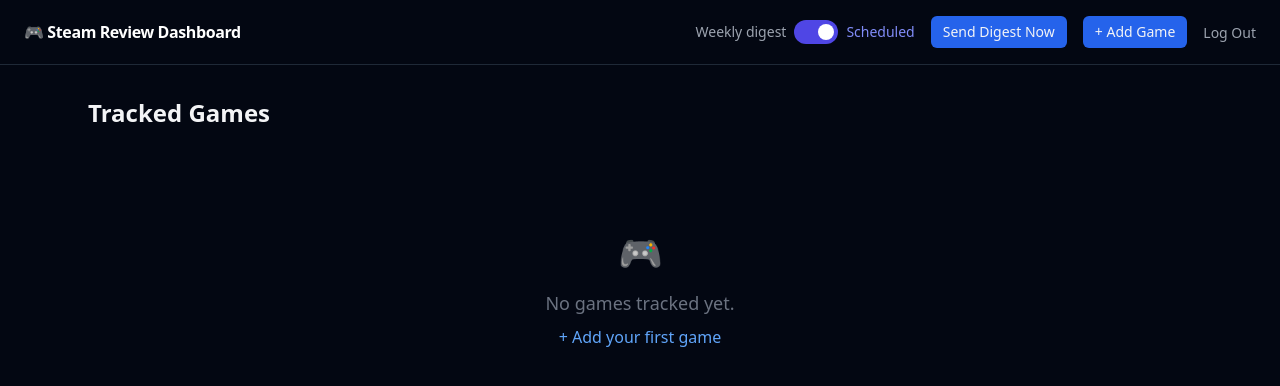
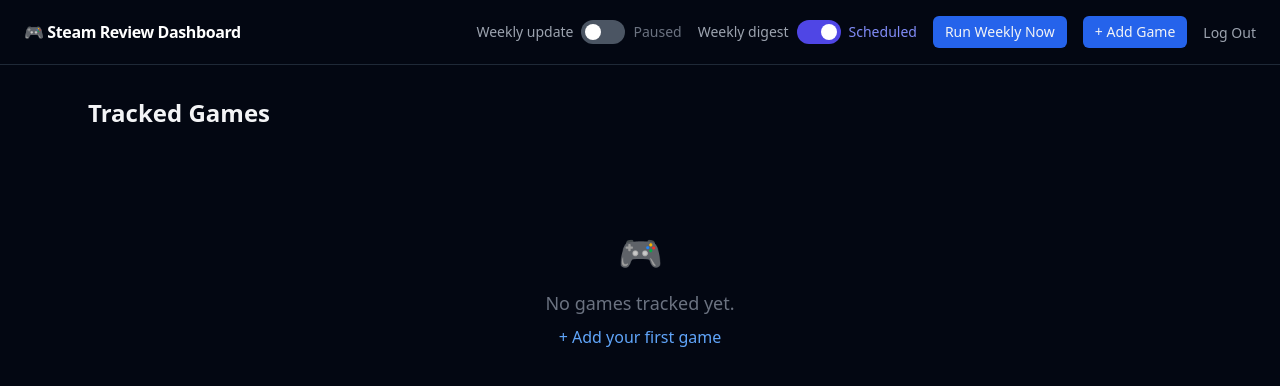
Before and after one commit to jtpaek429/steamreviewagent, a Flask app: page / in a window 1280 px wide. Shown: the top 386 px of the page. Run offline with Flask 3, Linux system fonts and the light colour scheme; the visitor is signed in with stand-in values (Sample User, id 1); data that the repository does not hold is empty.

Commit message:
Add weekly dashboard update toggle, 0-review messaging, and Railway cron webhook
- Weekly update toggle (teal): updates all tracked games with last Mon-Sun week's
  data on schedule, independent of the digest email toggle. Rewrites _run_digest
  as the single combined weekly runner with proper Mon-Sun date anchoring (fixes
  prior misalignment where runs saved with today's date instead of the Sunday).

- 0-review sentinel runs: games with no reviews in a period now save a run with
  review_count=0 so the dashboard date advances and shows "No reviews in this
  period" rather than stale data from the previous week.

- Index card copy: replaces "X reviews in last 7 days · run_date" with
  "Last Review Period: [Mon] – [Sun, YYYY]" + "X reviews analyzed".

- /admin/run-weekly webhook: Bearer-token-protected POST endpoint for the Railway
  cron service. start.sh branches on $RAILWAY_SERVICE_NAME so both services share
  one railway.toml.

Co-Authored-By: Claude Sonnet 4.6 <noreply@anthropic.com>

```diff
--- a/app.py
+++ b/app.py
@@ -39,6 +39,7 @@ app = Flask(__name__)
 app.secret_key = os.environ.get("FLASK_SECRET_KEY", "dev-secret-change-me")
 
 ADMIN_PASSWORD = os.environ.get("ADMIN_PASSWORD", "")
+WEEKLY_SECRET  = os.environ.get("WEEKLY_SECRET", "")
 
 init_db()
 
@@ -48,6 +49,7 @@ def inject_globals():
     is_admin = session.get("is_admin", False)
     return {
         "digest_enabled": get_setting("digest_schedule_enabled", "1") == "1" if is_admin else False,
+        "dashboard_update_enabled": get_setting("dashboard_update_enabled", "0") == "1" if is_admin else False,
     }
 
 
@@ -262,50 +264,125 @@ def _run_send_email(app_id: str, to_email: str, job_id: str) -> None:
 
 
 def _run_digest(job_id: str) -> None:
-    """Run the full pipeline for all digest-enabled games and send consolidated email."""
+    """Combined weekly job: update dashboard data for all games and/or send digest email.
+
+    Respects two independent toggles:
+    - dashboard_update_enabled: analyze the last complete Mon–Sun week for ALL tracked games
+    - digest_schedule_enabled:  send a consolidated email for digest-enabled games
+
+    Always uses proper Mon–Sun date anchoring (run_date = Sunday ending the week).
+    Games with no reviews in the window get a sentinel run (review_count=0) so the
+    dashboard shows "No reviews in this period" rather than stale data.
+    """
     from email_sender import send_multi_digest
 
     try:
-        db_games = [g for g in get_games() if g["include_in_digest"]]
-        if not db_games:
-            _update_job(job_id, "error", "No games have digest enabled.")
+        dashboard_enabled = get_setting("dashboard_update_enabled", "0") == "1"
+        digest_email_enabled = get_setting("digest_schedule_enabled", "1") == "1"
+
+        if not dashboard_enabled and not digest_email_enabled:
+            _update_job(job_id, "complete", "Both toggles are off — nothing to do.")
             return
 
-        results = []
-        for i, game in enumerate(db_games, 1):
+        all_games = get_games()
+        if not all_games:
+            _update_job(job_id, "error", "No games tracked.")
+            return
+
+        # If dashboard update is on, analyze every game; otherwise only digest games
+        games_to_analyze = all_games if dashboard_enabled else [
+            g for g in all_games if g["include_in_digest"]
+        ]
+        if not games_to_analyze:
+            _update_job(job_id, "error", "No games to analyze.")
+            return
+
+        # Use the last complete Mon–Sun window (properly anchored)
+        start_ts, end_ts, sunday_date = _get_week_windows(1)[0]
+
+        analysis_results: dict[str, dict] = {}
+
+        for i, game in enumerate(games_to_analyze, 1):
             app_id = str(game["app_id"])
             game_name = game["game_name"]
-            _update_job(job_id, "running", f"Processing {game_name} ({i}/{len(db_games)})...")
+            _update_job(job_id, "running",
+                        f"Analyzing {game_name} ({i}/{len(games_to_analyze)})...")
 
             try:
-                reviews = fetch_reviews(app_id)
+                reviews = fetch_reviews(app_id, start_cutoff_ts=start_ts, end_cutoff_ts=end_ts)
             except SteamAPIError as e:
-                results.append({"app_id": app_id, "game_name": game_name,
-                                 "analysis": None, "trend_spikes": [], "error": str(e)})
+                analysis_results[app_id] = {
+                    "game_name": game_name, "analysis": None, "trend_spikes": [], "error": str(e)
+                }
+                continue
+
+            if not reviews:
+                # Save a sentinel run so the dashboard date advances and shows "No reviews"
+                save_run(
+                    app_id,
+                    {"review_count": 0, "overall_sentiment": "none",
+                     "themes": [], "flagged_spikes": []},
+                    run_date=sunday_date,
+                    positive_count=0,
+                    negative_count=0,
+                )
+                analysis_results[app_id] = {
+                    "game_name": game_name, "analysis": None,
+                    "trend_spikes": [], "error": "No reviews this week",
+                }
                 continue
 
             try:
                 analysis = analyze_reviews(reviews)
             except (ValueError, RuntimeError) as e:
-                results.append({"app_id": app_id, "game_name": game_name,
-                                 "analysis": None, "trend_spikes": [], "error": str(e)})
+                analysis_results[app_id] = {
+                    "game_name": game_name, "analysis": None, "trend_spikes": [], "error": str(e)
+                }
                 continue
 
-            positive_count = sum(1 for r in reviews if r["voted_up"])
-            negative_count = len(reviews) - positive_count
+            pos = sum(1 for r in reviews if r["voted_up"])
+            neg = len(reviews) - pos
             previous_run = load_last_run(app_id)
             trend_spikes = compute_trends(analysis, previous_run) if previous_run else []
-            save_run(app_id, analysis, positive_count=positive_count, negative_count=negative_count)
-            results.append({"app_id": app_id, "game_name": game_name,
-                            "analysis": analysis, "trend_spikes": trend_spikes, "error": None})
+            save_run(app_id, analysis, run_date=sunday_date,
+                     positive_count=pos, negative_count=neg)
+            analysis_results[app_id] = {
+                "game_name": game_name, "analysis": analysis,
+                "trend_spikes": trend_spikes, "error": None,
+            }
 
-        n_ok = sum(1 for r in results if r["analysis"] is not None)
-        _update_job(job_id, "running", f"Sending digest email ({n_ok}/{len(db_games)} succeeded)...")
-        send_multi_digest(results)
-        _update_job(job_id, "complete", f"Digest sent — {n_ok}/{len(db_games)} game(s) included.")
+        # Send digest email if enabled
+        if digest_email_enabled:
+            digest_results = [
+                {
+                    "app_id": str(g["app_id"]),
+                    "game_name": analysis_results[str(g["app_id"])]["game_name"],
+                    "analysis": analysis_results[str(g["app_id"])]["analysis"],
+                    "trend_spikes": analysis_results[str(g["app_id"])]["trend_spikes"],
+                    "error": analysis_results[str(g["app_id"])]["error"],
+                }
+                for g in all_games
+                if g["include_in_digest"] and str(g["app_id"]) in analysis_results
+            ]
+            if digest_results:
+                n_ok = sum(1 for r in digest_results if r["analysis"] is not None)
+                _update_job(job_id, "running",
+                            f"Sending digest email ({n_ok}/{len(digest_results)} game(s) analyzed)...")
+                send_multi_digest(digest_results)
+
+        summary_parts = []
+        if dashboard_enabled:
+            n_updated = sum(1 for r in analysis_results.values() if r["analysis"] is not None)
+            summary_parts.append(
+                f"dashboard updated ({n_updated}/{len(games_to_analyze)} analyzed)"
+            )
+        if digest_email_enabled:
+            summary_parts.append("digest email sent")
+        _update_job(job_id, "complete",
+                    f"Weekly job complete — {', '.join(summary_parts)}.")
 
     except Exception as e:
-        _update_job(job_id, "error", f"Digest failed: {e}")
+        _update_job(job_id, "error", f"Weekly job failed: {e}")
 
 
 # ── Helpers ────────────────────────────────────────────────────────────────────
@@ -352,7 +429,17 @@ def _enrich_games(games: list[dict]) -> list[dict]:
     for g in games:
         runs = get_all_runs(g["app_id"])
         latest = runs[-1] if runs else None
-        enriched.append({**g, "latest_run": latest, "run_count": len(runs)})
+        period_label = None
+        if latest:
+            sunday = datetime.strptime(latest["run_date"], "%Y-%m-%d")
+            monday = sunday - timedelta(days=6)
+            period_label = f"{monday.strftime('%b %-d')} – {sunday.strftime('%b %-d, %Y')}"
+        enriched.append({
+            **g,
+            "latest_run": latest,
+            "run_count": len(runs),
+            "latest_period_label": period_label,
+        })
     return enriched
 
 
@@ -544,6 +631,15 @@ def toggle_schedule_view():
     return jsonify({"enabled": new_value == "1"})
 
 
+@app.route("/admin/digest/toggle-dashboard-update", methods=["POST"])
+@admin_required
+def toggle_dashboard_update_view():
+    current = get_setting("dashboard_update_enabled", "0")
+    new_value = "0" if current == "1" else "1"
+    set_setting("dashboard_update_enabled", new_value)
+    return jsonify({"enabled": new_value == "1"})
+
+
 @app.route("/admin/game/<app_id>/toggle-digest", methods=["POST"])
 @admin_required
 def toggle_digest_view(app_id: str):
@@ -575,12 +671,32 @@ def send_email_view(app_id: str):
 @app.route("/admin/send-digest", methods=["POST"])
 @admin_required
 def send_digest_view():
-    job_id = _create_job("Starting weekly digest...")
+    job_id = _create_job("Starting weekly job...")
     thread = threading.Thread(target=_run_digest, args=(job_id,), daemon=True)
     thread.start()
     return redirect(url_for("job_status_page", job_id=job_id,
-                            game_name="Weekly Digest",
+                            game_name="Weekly Job",
                             next=url_for("index")))
+
+
+@app.route("/admin/run-weekly", methods=["POST"])
+def run_weekly_cron():
+    """Webhook for the Railway cron service. Protected by Bearer token, not session.
+
+    Railway cron command:
+        curl -s -o /dev/null -w "%{http_code}" -X POST \\
+             https://reviews.jonathanpaek.com/admin/run-weekly \\
+             -H "Authorization: Bearer $WEEKLY_SECRET"
+    """
+    if not WEEKLY_SECRET:
+        return jsonify({"error": "WEEKLY_SECRET not configured"}), 500
+    auth = request.headers.get("Authorization", "")
+    if auth != f"Bearer {WEEKLY_SECRET}":
+        return jsonify({"error": "Unauthorized"}), 401
+    job_id = _create_job("Starting weekly job (cron)...")
+    thread = threading.Thread(target=_run_digest, args=(job_id,), daemon=True)
+    thread.start()
+    return jsonify({"job_id": job_id, "status": "started"}), 202
 
 
 @app.route("/admin/status/<job_id>")
--- a/railway.toml
+++ b/railway.toml
@@ -2,6 +2,6 @@
 builder = "NIXPACKS"
 
 [deploy]
-startCommand = "gunicorn app:app --workers 1 --bind 0.0.0.0:$PORT"
+startCommand = "bash start.sh"
 healthcheckPath = "/"
 restartPolicyType = "ON_FAILURE"
--- a/templates/base.html
+++ b/templates/base.html
@@ -15,7 +15,23 @@
     </a>
     <div class="flex items-center gap-4">
       {% if is_admin %}
-        <!-- Weekly digest schedule toggle -->
+        <!-- Weekly dashboard update toggle -->
+        <div class="flex items-center gap-2">
+          <span class="text-sm text-gray-400">Weekly update</span>
+          <button id="dashboard-update-toggle"
+                  data-enabled="{{ 'true' if dashboard_update_enabled else 'false' }}"
+                  class="relative inline-flex h-6 w-11 items-center rounded-full transition-colors focus:outline-none
+                         {{ 'bg-teal-600' if dashboard_update_enabled else 'bg-gray-600' }}"
+                  title="{{ 'Dashboard update scheduled — click to pause' if dashboard_update_enabled else 'Dashboard update paused — click to enable' }}">
+            <span id="dashboard-update-knob"
+                  class="inline-block h-4 w-4 transform rounded-full bg-white transition-transform
+                         {{ 'translate-x-6' if dashboard_update_enabled else 'translate-x-1' }}"></span>
+          </button>
+          <span id="dashboard-update-label" class="text-sm {{ 'text-teal-400' if dashboard_update_enabled else 'text-gray-500' }}">
+            {{ 'Scheduled' if dashboard_update_enabled else 'Paused' }}
+          </span>
+        </div>
+        <!-- Weekly digest email toggle -->
         <div class="flex items-center gap-2">
           <span class="text-sm text-gray-400">Weekly digest</span>
           <button id="schedule-toggle"
@@ -33,7 +49,7 @@
         </div>
         <form method="post" action="/admin/send-digest" class="inline">
           <button type="submit" class="text-sm bg-blue-600 hover:bg-blue-700 px-3 py-1.5 rounded-md transition-colors">
-            Send Digest Now
+            Run Weekly Now
           </button>
         </form>
         <a href="/admin/add"
@@ -51,6 +67,32 @@
     {% if is_admin %}
     <script>
     (function () {
+      // Weekly dashboard update toggle
+      var dashBtn = document.getElementById('dashboard-update-toggle');
+      if (dashBtn) {
+        dashBtn.addEventListener('click', function () {
+          fetch('/admin/digest/toggle-dashboard-update', { method: 'POST' })
+            .then(function (r) { return r.json(); })
+            .then(function (data) {
+              var enabled = data.enabled;
+              dashBtn.dataset.enabled = enabled ? 'true' : 'false';
+              dashBtn.classList.toggle('bg-teal-600', enabled);
+              dashBtn.classList.toggle('bg-gray-600', !enabled);
+              dashBtn.title = enabled
+                ? 'Dashboard update scheduled — click to pause'
+                : 'Dashboard update paused — click to enable';
+              var knob = document.getElementById('dashboard-update-knob');
+              knob.classList.toggle('translate-x-6', enabled);
+              knob.classList.toggle('translate-x-1', !enabled);
+              var label = document.getElementById('dashboard-update-label');
+              label.textContent = enabled ? 'Scheduled' : 'Paused';
+              label.className = 'text-sm ' + (enabled ? 'text-teal-400' : 'text-gray-500');
+            })
+            .catch(function () { alert('Failed to update dashboard update schedule.'); });
+        });
+      }
+
+      // Weekly digest email toggle
       var btn = document.getElementById('schedule-toggle');
       if (!btn) return;
       btn.addEventListener('click', function () {
--- a/templates/index.html
+++ b/templates/index.html
@@ -27,7 +27,7 @@
         <h2 class="font-semibold text-white group-hover:text-blue-300 transition-colors leading-snug truncate">
           {{ game.game_name }}
         </h2>
-        {% if game.latest_run %}
+        {% if game.latest_run and game.latest_run.review_count > 0 %}
           {% set s = game.latest_run.overall_sentiment %}
           <div class="flex flex-col items-end gap-0.5 shrink-0">
             <span class="text-xs px-2 py-0.5 rounded-full
@@ -42,15 +42,25 @@
       </div>
 
       {% if game.latest_run %}
-        <p class="text-sm text-gray-400 mb-3">
-          {{ game.latest_run.review_count }} reviews in last 7 days &middot; {{ game.latest_run.run_date }}
+        {% if game.latest_run.review_count == 0 %}
+          <p class="text-xs text-gray-500 mb-1">
+            {% if game.latest_period_label %}Last Review Period: {{ game.latest_period_label }}{% endif %}
           </p>
+          <p class="text-sm text-gray-500 italic mb-3">No reviews in this period</p>
+        {% else %}
+          <p class="text-xs text-gray-500 mb-0.5">
+            {% if game.latest_period_label %}Last Review Period: {{ game.latest_period_label }}{% endif %}
+          </p>
+          <p class="text-sm text-gray-400 mb-3">{{ game.latest_run.review_count }} reviews analyzed</p>
+        {% endif %}
+        {% if game.latest_run.review_count > 0 %}
           <p class="text-[10px] text-gray-500 uppercase tracking-wide mb-1">Top Identified Themes</p>
           <div class="flex flex-wrap gap-1">
             {% for theme in game.latest_run.themes[:3] %}
               <span class="text-xs bg-gray-800 text-gray-300 px-2 py-0.5 rounded">{{ theme.name }}</span>
             {% endfor %}
           </div>
+        {% endif %}
       {% else %}
         <p class="text-sm text-gray-500 italic">No runs yet</p>
       {% endif %}
```
Also changed, not shown: CLAUDE.md (+13 -1 lines), templates/game.html (+13 -2 lines), 2 other files. Lines whose indentation alone changed are shown as unchanged.
